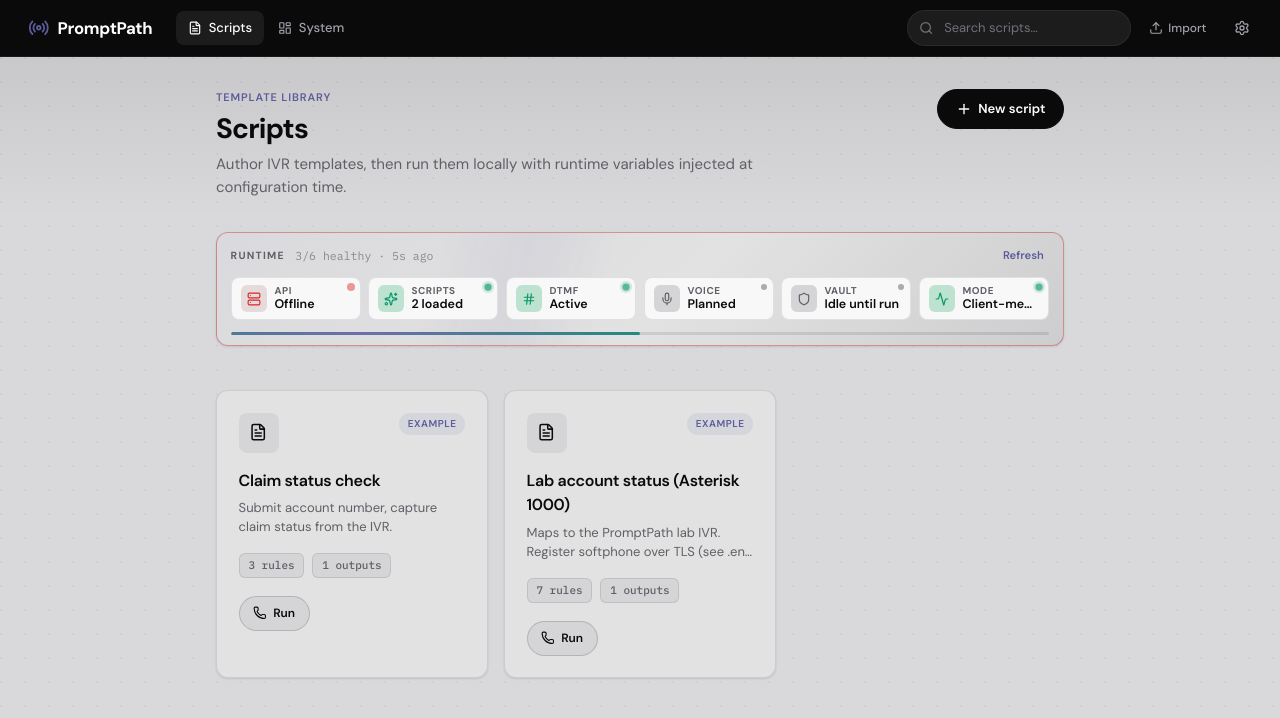
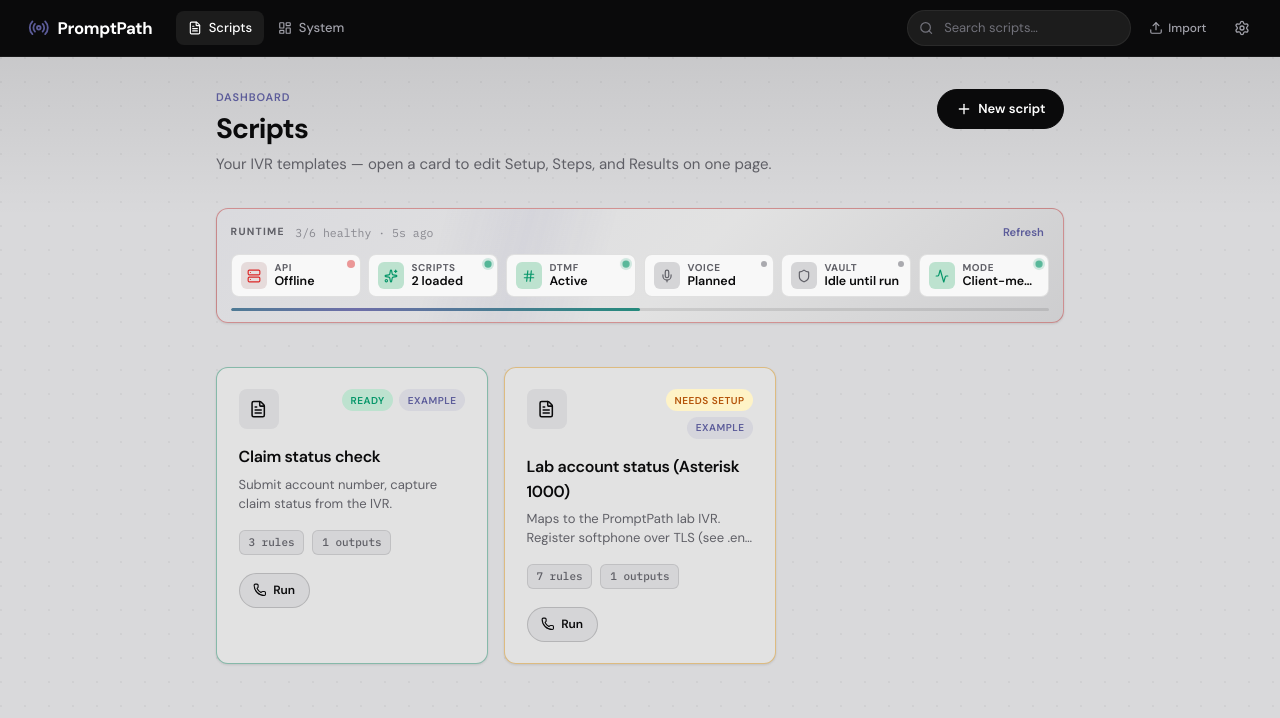
Before and after one commit to CMRNCHN/Pathline, a React (Vite) app in the folder client/: page / in a window 1280 px wide. Shown: the top 718 px of the page. Built offline with nearby package versions, Linux system fonts and the light colour scheme; no server answers.

Commit message:
Add script readiness badges and tighten Scripts dashboard
Show Ready, Draft, and Needs setup on each library card, reframe the
library as the top-level dashboard, and hide search outside the list view.

Co-authored-by: Cameron Cohen <CMRNCHN@users.noreply.github.com>

```diff
--- a/client/src/components/TopNav.tsx
+++ b/client/src/components/TopNav.tsx
@@ -65,6 +65,7 @@ export function TopNav({ view, onNavigate, searchQuery, onSearchChange }: TopNav
 
         <div className="topnav-spacer" />
 
+        {view.category === "library" && (
           <div className="topnav-search-wrap">
             <Search className="topnav-search-icon" />
             <input
@@ -75,6 +76,7 @@ export function TopNav({ view, onNavigate, searchQuery, onSearchChange }: TopNav
               className="topnav-search"
             />
           </div>
+        )}
 
         <button
           type="button"
--- a/client/src/components/ui/Badge.tsx
+++ b/client/src/components/ui/Badge.tsx
@@ -1,11 +1,12 @@
 import type { ReactNode } from "react";
 
-type BadgeVariant = "default" | "accent" | "success" | "muted";
+type BadgeVariant = "default" | "accent" | "success" | "warn" | "muted";
 
 const variantClass: Record<BadgeVariant, string> = {
   default: "badge",
   accent: "badge badge-accent",
   success: "badge badge-success",
+  warn: "badge badge-warn",
   muted: "badge badge-muted",
 };
 
--- a/client/src/pages/LibraryPage.tsx
+++ b/client/src/pages/LibraryPage.tsx
@@ -8,6 +8,7 @@ import { PageLayout } from "../components/ui/PageHeader";
 import { EmptyState } from "../components/ui/EmptyState";
 import { Badge } from "../components/ui/Badge";
 import { scriptDisplayName } from "../script/storage";
+import { getScriptReadiness, READINESS_LABEL } from "../script/scriptStatus";
 import type { AppView } from "../navigation";
 
 interface LibraryPageProps {
@@ -51,9 +52,9 @@ export function LibraryPage({ onNavigate, searchQuery }: LibraryPageProps) {
 
   return (
     <PageLayout
-      eyebrow="Template library"
+      eyebrow="Dashboard"
       title="Scripts"
-      subtitle="Author IVR templates, then run them locally with runtime variables injected at configuration time."
+      subtitle="Your IVR templates — open a card to edit Setup, Steps, and Results on one page."
       action={
         <button type="button" onClick={handleCreate} className="btn btn-primary">
           <Plus size={16} />
@@ -81,16 +82,27 @@ export function LibraryPage({ onNavigate, searchQuery }: LibraryPageProps) {
         </EmptyState>
       ) : (
         <div className="script-grid">
-          {filtered.map((script) => (
-            <article key={script.id} className="script-card">
+          {filtered.map((script) => {
+            const readiness = getScriptReadiness(script);
+            const readinessVariant =
+              readiness === "ready" ? "success" : readiness === "needs-setup" ? "warn" : "muted";
+
+            return (
+            <article
+              key={script.id}
+              className={`script-card script-card-${readiness}`}
+            >
               <button type="button" onClick={() => openScript(script.id)} className="script-card-open">
                 <div className="script-card-top">
                   <div className="script-card-icon">
                     <FileText />
                   </div>
-                  {isBundledScript(bundledScripts, script.id) && (
-                    <Badge variant="accent">Example</Badge>
-                  )}
+                  <div className="script-card-badges">
+                    <Badge variant={readinessVariant}>{READINESS_LABEL[readiness]}</Badge>
+                    {isBundledScript(bundledScripts, script.id) && (
+                      <Badge variant="accent">Example</Badge>
+                    )}
+                  </div>
                 </div>
                 <h3 className="script-card-name">{scriptDisplayName(script)}</h3>
                 <p className="script-card-desc">
@@ -115,7 +127,8 @@ export function LibraryPage({ onNavigate, searchQuery }: LibraryPageProps) {
                 Run
               </button>
             </article>
-          ))}
+            );
+          })}
         </div>
       )}
     </PageLayout>
--- /dev/null
+++ b/client/src/script/scriptStatus.ts
@@ -0,0 +1,44 @@
+import type { ScriptDocument } from "./types";
+
+export type ScriptReadiness = "ready" | "draft" | "needs-setup";
+
+const VAR_REF = /\{\{(\w+)\}\}/g;
+
+function referencedVariables(script: ScriptDocument): string[] {
+  const names = new Set<string>();
+  for (const rule of script.ivrRules) {
+    for (const match of rule.response.matchAll(VAR_REF)) {
+      names.add(match[1]);
+    }
+  }
+  return [...names];
+}
+
+/** Whether a template is runnable as-is (target, steps, and run values declared). */
+export function getScriptReadiness(script: ScriptDocument): ScriptReadiness {
+  const name = script.setup.name.trim();
+  const target = script.setup.target.trim();
+  const steps = script.ivrRules.length;
+
+  if (!name && !target && steps === 0) return "draft";
+
+  const declared = new Set(script.setup.runtimeVariables.filter(Boolean));
+  const missingVars = referencedVariables(script).filter((v) => !declared.has(v));
+
+  const actionableSteps = script.ivrRules.filter((r) => r.rule !== "End call");
+  const incompleteStep = actionableSteps.some(
+    (r) => !r.label.trim() || (r.rule !== "End call" && !r.trigger.trim() && r.rule.includes("detect"))
+  );
+
+  if (!target || steps === 0 || missingVars.length > 0 || incompleteStep) {
+    return "needs-setup";
+  }
+
+  return "ready";
+}
+
+export const READINESS_LABEL: Record<ScriptReadiness, string> = {
+  ready: "Ready",
+  draft: "Draft",
+  "needs-setup": "Needs setup",
+};
--- a/client/src/styles.css
+++ b/client/src/styles.css
@@ -471,6 +471,11 @@ button {
   border: 1px solid var(--border-strong);
 }
 
+.badge-warn {
+  background: #fef3c7;
+  color: #b45309;
+}
+
 /* ── Script library cards ── */
 
 /* ── Runtime status board (Scripts page) ── */
@@ -795,7 +800,28 @@ button {
   display: flex;
   align-items: flex-start;
   justify-content: space-between;
+  gap: 0.75rem;
   margin-bottom: 1rem;
+}
+
+.script-card-badges {
+  display: flex;
+  flex-wrap: wrap;
+  justify-content: flex-end;
+  gap: 0.35rem;
+  max-width: 55%;
+}
+
+.script-card-ready {
+  border-color: color-mix(in srgb, var(--success) 35%, var(--border));
+}
+
+.script-card-needs-setup {
+  border-color: color-mix(in srgb, #f59e0b 40%, var(--border));
+}
+
+.script-card-draft {
+  border-style: dashed;
 }
 
 .script-card-icon {
```
Lines whose indentation alone changed are shown as unchanged.
